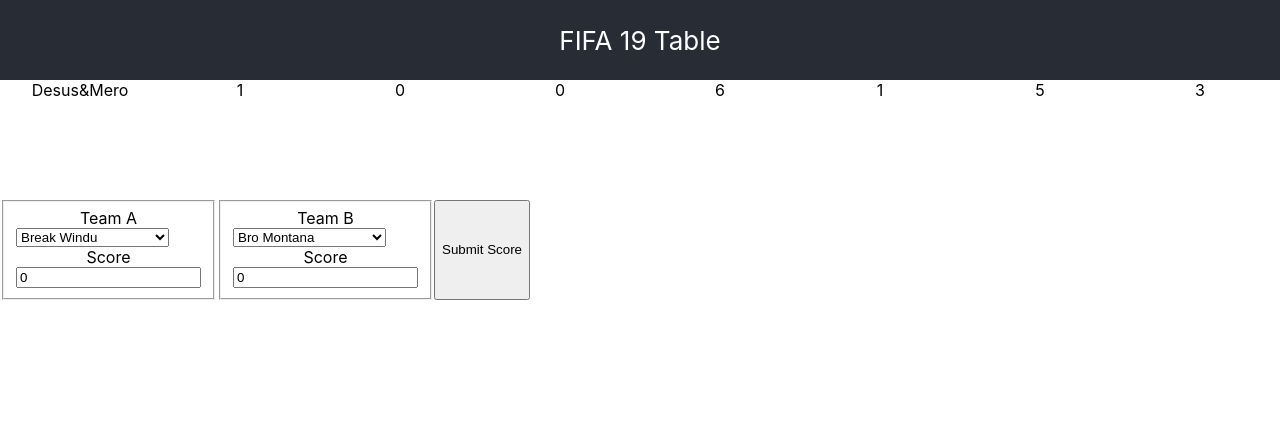
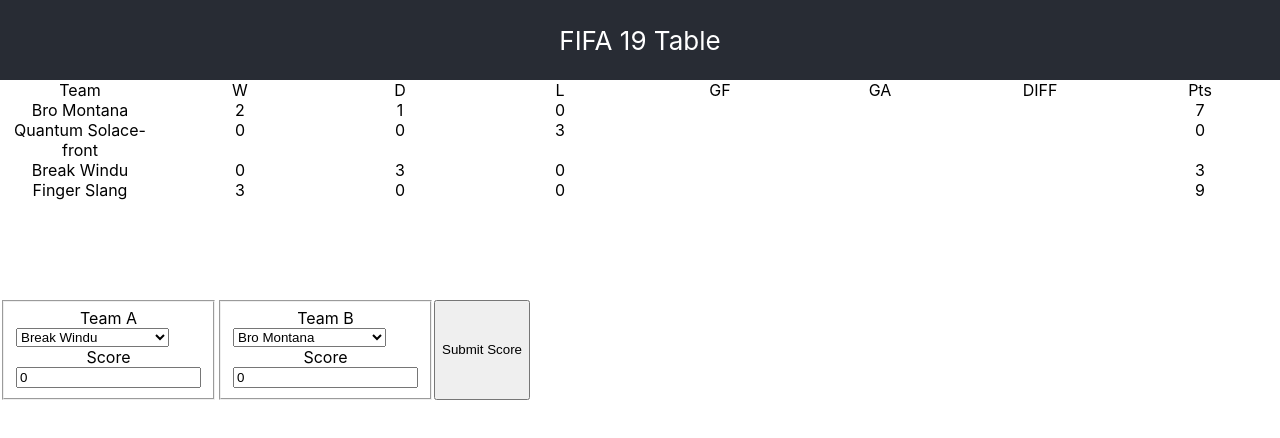
Before and after one commit to vinniewrote/office-fifa-tracking, a React (Create React App) app: page / in a window 1280 px wide. Shown: the top 438 px of the page. Built offline with nearby package versions, Linux system fonts and the light colour scheme.

Commit message:
update to standings work

```diff
--- a/src/App.css
+++ b/src/App.css
@@ -30,7 +30,7 @@
   display: block;
 }
 
-.player-table {
+.team-table {
   display: flex;
   flex-wrap: wrap;
   margin-bottom: 100px;
--- a/src/components/EnterScore.js
+++ b/src/components/EnterScore.js
@@ -47,7 +47,7 @@
           winner: gameWinner,
           loser: gameLoser,
         };
-        updateStandings();
+        updateStandings(gameWinner, gameLoser);
         addWinner(winnerCard);
       } else if (team1Score === team2Score) {
         const gameWinner = 'Draw';
--- a/src/components/Layout.js
+++ b/src/components/Layout.js
@@ -20,17 +20,12 @@
     });
   };
 
-  updateStandings = () => {
-    const teamSheet = {
-      ...this.state.teams,
-    };
+  updateStandings = (winner, loser) => {
+    const { teams } = this.state;
+    const teamSheet = { ...teams };
     console.log(teamSheet);
-    const updatedSheet = teamSheet.map(item => {
-      item.teamName = item.wins;
-
-      return updatedSheet;
-    });
-    console.log(updatedSheet);
+    console.log(winner);
+    console.log(loser);
   };
 
   addWinner = winner => {
@@ -46,7 +41,19 @@
     const { scores } = this.state;
     return (
       <div className="soccerContainer">
-        <Standings />
+        <div className="table-8cols team-table">
+          <div className="table-cell team-name">Team</div>
+          <div className="table-cell player-win">W</div>
+          <div className="table-cell player-draw">D</div>
+          <div className="table-cell player-loss">L</div>
+          <div className="table-cell goals-for">GF</div>
+          <div className="table-cell goals-against">GA</div>
+          <div className="table-cell goal-diff">DIFF</div>
+          <div className="table-cell team-points">Pts</div>
+          {teams.map((team, index) => (
+            <Standings key={index} teamInfo={team} />
+          ))}
+        </div>
         <EnterScore
           addScore={this.addScore}
           addWinner={this.addWinner}
--- a/src/components/PlayerStandings.js
+++ b/src/components/PlayerStandings.js
@@ -1,21 +1,20 @@
 import React, { Component } from 'react';
 
-// addtoWinnerToState();
-// addtoLoserToState();
-// addtoDrawToState();
 class PlayerStandings extends Component {
   render() {
+    const { draws, losses, teamName, wins } = this.props.teamInfo;
+    const teamPoints = wins * 3 + draws * 1;
     return (
-      <div className="table-8cols player-table">
-        <div className="table-cell player-name">Desus&amp;Mero</div>
-        <div className="table-cell player-win">1</div>
-        <div className="table-cell player-draw">0</div>
-        <div className="table-cell player-loss">0</div>
-        <div className="table-cell goals-for">6</div>
-        <div className="table-cell goals-against">1</div>
-        <div className="table-cell goal-diff">5</div>
-        <div className="table-cell player-points">3</div>
-      </div>
+      <React.Fragment>
+        <div className="table-cell player-name">{teamName}</div>
+        <div className="table-cell player-win">{wins}</div>
+        <div className="table-cell player-draw">{draws}</div>
+        <div className="table-cell player-loss">{losses}</div>
+        <div className="table-cell goals-for" />
+        <div className="table-cell goals-against" />
+        <div className="table-cell goal-diff" />
+        <div className="table-cell player-points">{teamPoints}</div>
+      </React.Fragment>
     );
   }
 }
--- a/src/data/team-manifest.js
+++ b/src/data/team-manifest.js
@@ -2,15 +2,15 @@
   {
     teamName: 'Bro Montana',
     teamOwner: 'Tony Stark',
-    wins: 0,
+    wins: 2,
     losses: 0,
-    draws: 0,
+    draws: 1,
   },
   {
     teamName: 'Quantum Solace-front',
     teamOwner: 'Bob Loblaw',
     wins: 0,
-    losses: 0,
+    losses: 3,
     draws: 0,
   },
   {
@@ -18,12 +18,12 @@
     teamOwner: 'Kerry Ramsay',
     wins: 0,
     losses: 0,
-    draws: 0,
+    draws: 3,
   },
   {
     teamName: 'Finger Slang',
     teamOwner: 'Garrett Geisendorfer',
-    wins: 0,
+    wins: 3,
     losses: 0,
     draws: 0,
   },
```
